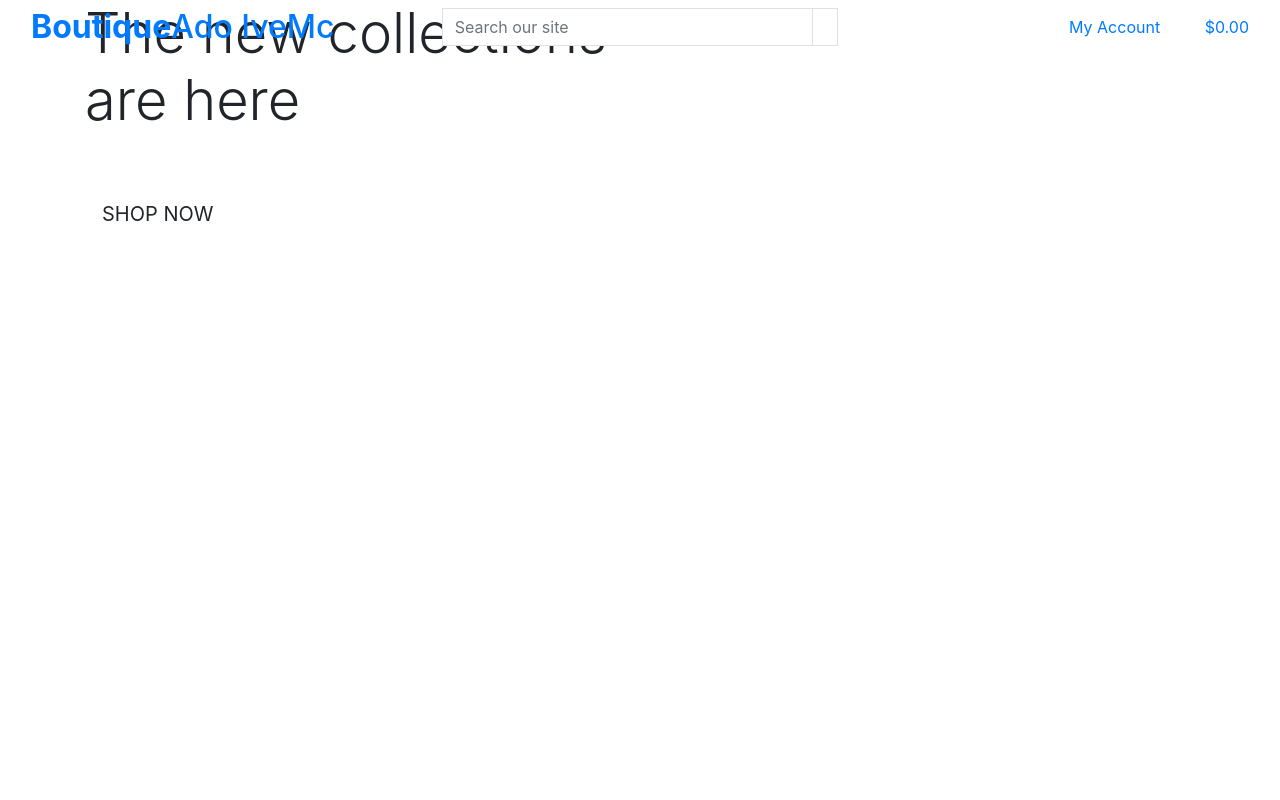
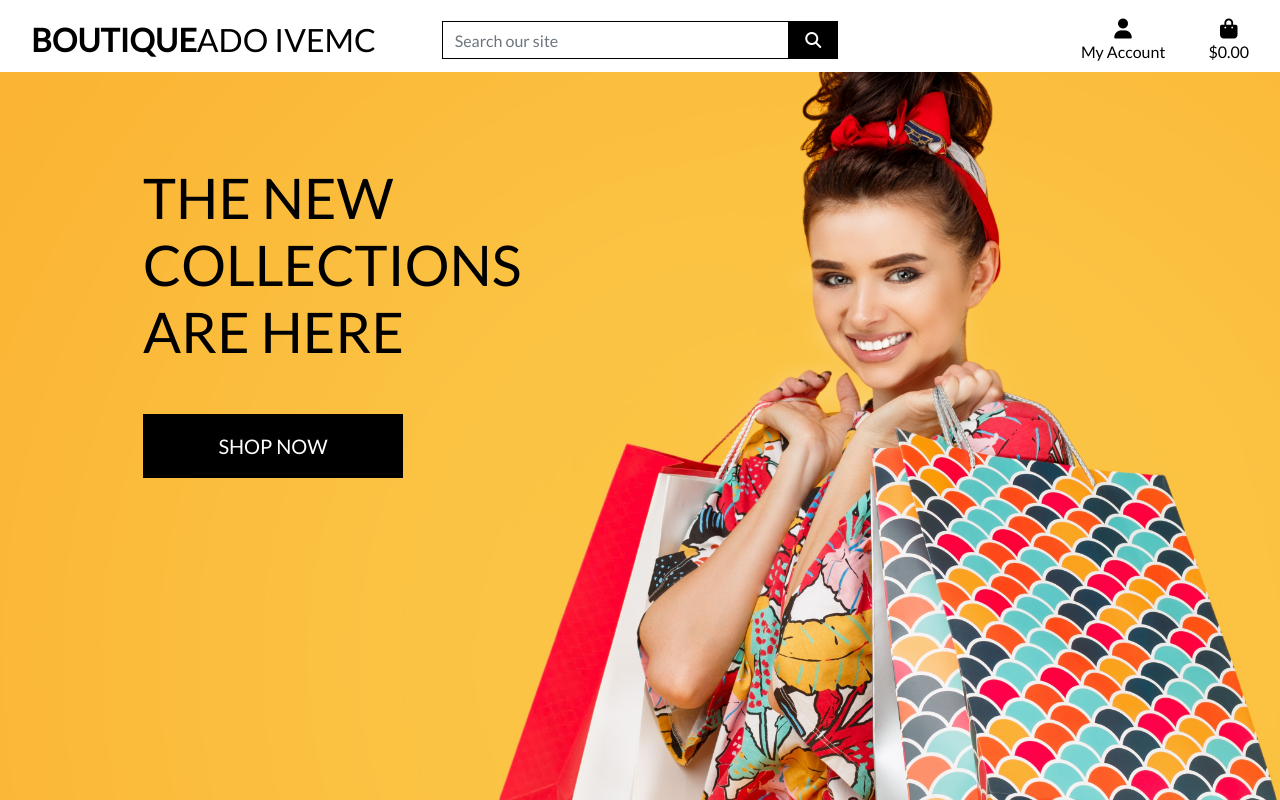
Before and after one commit to IvetteMcDermott/BoutiqueAdoIveMc, a Django app: page / in a window 1280 px wide. Run offline with Django 3.2, Linux system fonts and the light colour scheme; some libraries are stand-ins or nearby versions.

Commit message:
completetedd home pge header and css

```diff
--- a/boutique_ado_ivemc/settings.py
+++ b/boutique_ado_ivemc/settings.py
@@ -150,6 +150,9 @@ USE_TZ = True
 # https://docs.djangoproject.com/en/3.2/howto/static-files/
 
 STATIC_URL = '/static/'
+STATICFILES_DIRS = (os.path.join(BASE_DIR, 'static'),)
+MEDIA_URL = '/media/'
+MEDIA_ROOT = os.path.join(BASE_DIR, 'media')
 
 # Default primary key field type
 # https://docs.djangoproject.com/en/3.2/ref/settings/#default-auto-field
--- a/boutique_ado_ivemc/urls.py
+++ b/boutique_ado_ivemc/urls.py
@@ -15,9 +15,11 @@ Including another URLconf
 """
 from django.contrib import admin
 from django.urls import path, include
+from django.conf import settings
+from django.conf.urls.static import static
 
 urlpatterns = [
     path('admin/', admin.site.urls),
     path('accounts/', include('allauth.urls')),
     path('', include('home.urls')),
-]
+] + static(settings.MEDIA_URL, document_root=settings.MEDIA_ROOT)
--- a/home/templates/home/index.html
+++ b/home/templates/home/index.html
@@ -1,7 +1,7 @@
 {% extends "base.html" %}
 {% load static %}
 
-{% block header %}
+{% block page_header %}
     <div class="container header-container">
         <div class="row">
             <div class="col">
@@ -13,7 +13,7 @@
 
 {% block content %}
 
-<div class="container h-100">
+<div class="container h-100 my-auto">
     <div class="row h-100">
         <div class="col-7 col-md-6 h-100">
             <h1 class="display-4 logo-font text-black">
@@ -21,7 +21,7 @@
             </h1>
             <div class="my-5">
                 <h4>
-                    <a href="" class="show-now-button btn btn-lg rounded-0 text-uppercase py-3">Shop Now</a>
+                    <a href="" class="shop-now-button btn btn-lg rounded-0 text-uppercase py-3">Shop Now</a>
                 </h4>
             </div>
 
--- /dev/null
+++ b/static/css/base.css
@@ -0,0 +1,81 @@
+html {
+    height: 100%;
+}
+
+body {
+    background: url('/media/homepage_background_cropped.jpg') no-repeat center center fixed;
+    background-size: cover;
+    height: calc(100vh - 164px);
+    color: #555;
+    font-family: 'Lato';
+}
+
+/* from Bulma */
+.icon {
+    align-items: center;
+    display: inline-flex;
+    justify-content: center;
+    height: 1.5rem;
+    width: 1.5rem;
+}
+
+.logo-font {
+    text-transform: uppercase;
+}
+
+.main-logo-link {
+    width: fit-content;
+}
+
+.shop-now-button {
+    background: black;
+    color: white;
+    min-width: 260px;
+}
+
+.btn-black {
+    background: black;
+    color: white;
+}
+
+.shop-now-button:hover,
+.shop-now-button:active,
+.shop-now-button:focus,
+.btn-black:hover,
+.btn-black:active,
+.btn-black:focus {
+    background: #222;
+    color: white;
+}
+
+.text-black {
+    color: #000 !important;
+}
+
+.border-black {
+    border: 1px solid black !important;
+}
+
+/* -------------------------------- Media Queries */
+
+/* Slightly larger container on xl screens */
+@media (min-width: 1200px) {
+  .container {
+    max-width: 80%;
+  }
+}
+
+/* fixed top navbar only on medium and up */
+@media (min-width: 992px) {
+    .fixed-top-desktop-only {
+        position: fixed;
+        top: 0;
+        right: 0;
+        left: 0;
+        z-index: 1030;
+    }
+
+    .header-container {
+        padding-top: 164px;
+    }
+}
--- a/templates/base.html
+++ b/templates/base.html
@@ -15,13 +15,19 @@
     {% block corecss %}
     <!-- Bootstrap CSS -->
     <link rel="stylesheet" href="https://cdn.jsdelivr.net/npm/bootstrap@4.4.1/dist/css/bootstrap.min.css" integrity="sha384-Vkoo8x4CGsO3+Hhxv8T/Q5PaXtkKtu6ug5TOeNV6gBiFeWPGFN9MuhOf23Q9Ifjh" crossorigin="anonymous">
+    <link rel="preconnect" href="https://fonts.googleapis.com">
+    <link rel="preconnect" href="https://fonts.gstatic.com" crossorigin>
+    <link href="https://fonts.googleapis.com/css2?family=Lato&display=swap" rel="stylesheet">
+    <link rel="stylesheet" href="{% static 'css/base.css' %}" >
+
     {% endblock %}
 
     {% block extra_corecss %}
+
     {% endblock %}
 
     {% block corejs %}
-
+    <script src="https://kit.fontawesome.com/f84495756a.js" crossorigin="anonymous"></script>
     <!-- Optional JavaScript -->
     <!-- jQuery first, then Popper.js, then Bootstrap JS -->
     <script src="https://code.jquery.com/jquery-3.4.1.slim.min.js" integrity="sha384-J6qa4849blE2+poT4WnyKhv5vZF5SrPo0iEjwBvKU7imGFAV0wwj1yYfoRSJoZ+n" crossorigin="anonymous"></script>
@@ -37,7 +43,7 @@
   </head>
   <body>
         <header class="container-fluid fixed-top">
-          <div class="row">
+          <div id="topnav" class="row bg-white pt-lg-2 d-none d-lg-flex">
             <div class="col-12 col-lg-4 my-auto py-1 py-lg-0 text-center text-lg-left">
               <a href="{% url 'home' %}" class="nav-link main-logo-link">
                 <h2 class="logo-font text-black my-0"><strong>Boutique</strong>Ado IveMc</h2>
@@ -69,9 +75,9 @@
                 <div class="dropdown-menu border-0" aria-labelledby="user-options">
                     {% if request.user.is_authenticated %}
                         {% if request.user.is_superuser %}
-                            <a href="{% url 'add_product' %}" class="dropdown-item">Product Management</a>
+                            <a href="" class="dropdown-item">Product Management</a>
                         {% endif %}
-                        <a href="{% url 'profile' %}" class="dropdown-item">My Profile</a>
+                        <a href="" class="dropdown-item">My Profile</a>
                         <a href="{% url 'account_logout' %}" class="dropdown-item">Logout</a>
                     {% else %}
                         <a href="{% url 'account_signup' %}" class="dropdown-item">Register</a>
@@ -80,7 +86,7 @@
                 </div>
                 </li>
                 <li class="list-inline-item">
-                  <a class="{% if grand_total %}text-info font-weight-bold{% else %}text-black{% endif %} nav-link" href="{% url 'view_bag' %}">
+                  <a class="{% if grand_total %}text-info font-weight-bold{% else %}text-black{% endif %} nav-link" href="">
                     <div class="text-center">
                         <div><i class="fas fa-shopping-bag fa-lg"></i></div>
                         <p class="my-0">
```
Also changed, not shown: media/homepage_background_cropped.jpg (added).
